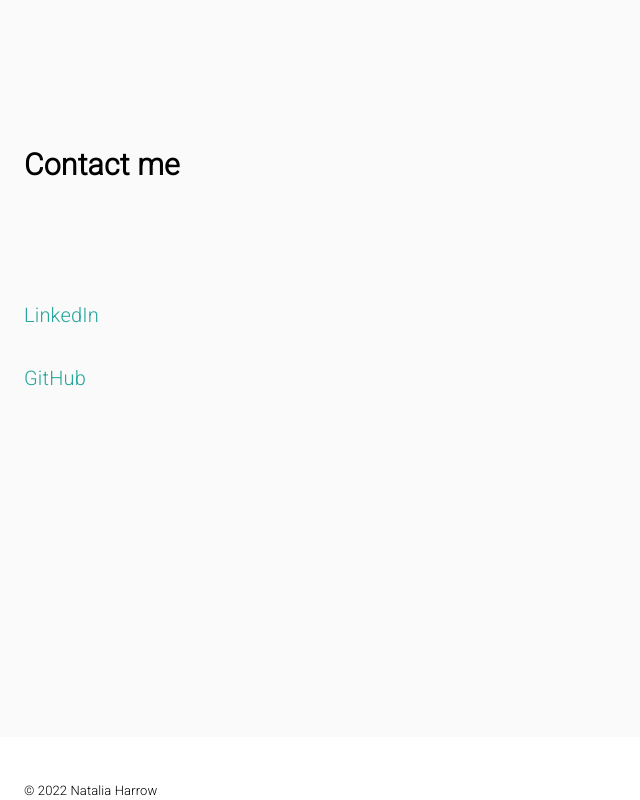
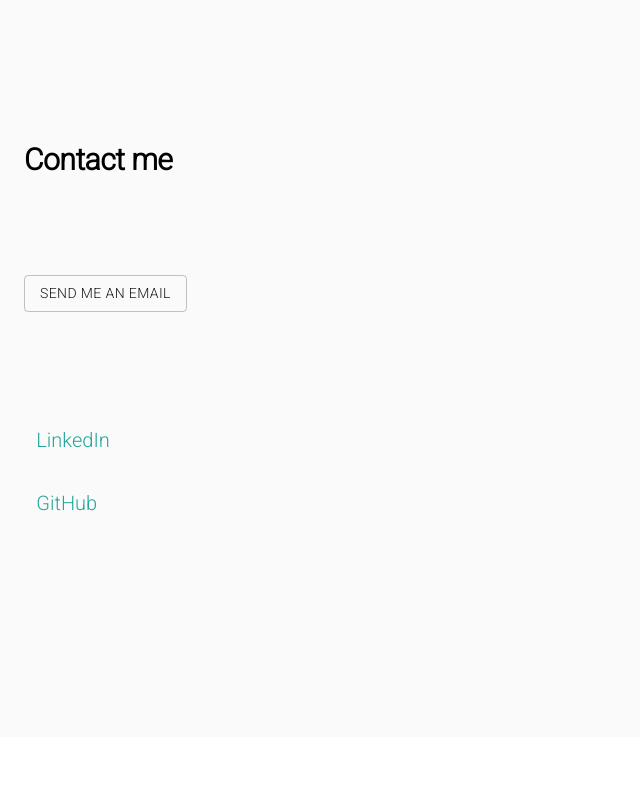
Before and after one commit to nataliaharrow/nataliaharrow, a React (Create React App) app in the folder client/: page / in a window 1280 px wide. Shown: the part 2852-3652 px from the top of the page, without its empty margins (0-640 px from the left). After the commit the page ends 3589 px from the top, so only its background shows below. Built offline with nearby package versions, Linux system fonts and the light colour scheme.

Commit message:
Added an email button

```diff
--- a/client/src/components/Contact.js
+++ b/client/src/components/Contact.js
@@ -1,8 +1,9 @@
 import React from 'react';
 import '@fontsource/roboto/300.css';
-import { Container, Typography } from '@material-ui/core';
+import { Button, Container, Typography } from '@material-ui/core';
 import { makeStyles } from '@material-ui/core/styles';
 import '@fontsource/roboto/100.css';
+import Mailto from './Mailto';
 
 const useStyles = makeStyles(() => ({
   title: {
@@ -10,19 +11,19 @@ const useStyles = makeStyles(() => ({
       fontSize: 30,
       marginTop: "15%"
   },
+  button: {
+    marginTop: "8%",
+  },
   text: {
       fontFamily: "Roboto",
       fontSize: 20,
       lineHeight:3,
-      marginTop: "8%"
+      marginTop: "8%",
+      marginLeft: "1%"
   },
   placeholder: {
       color:  "#fafafa"
   },
-  signature: {
-      fontSize: 13,
-      marginTop: "30%"
-  }
 }));
 
 
@@ -32,15 +33,17 @@ function Contact() {
   return(
     <Container >
       <div className={classes.placeholder}> - </div>
-      <Typography className={classes.title}>
+      <Typography className={classes.title} variant="h1" component="h2">
           <b>Contact me</b>
       </Typography>
-      <Typography className={classes.text}>
+      <Button className={classes.button} variant="outlined">
+        <Mailto email="nataliaharrow@gmail.com" subject="Hello" body="">
+          Send me an email
+        </Mailto>
+      </Button>
+      <Typography className={classes.text} variant="h3" component="h3">
         <a href="https://www.linkedin.com/in/nataliaharrow/" target="_blank" rel="noreferrer" className="slide-left-right">LinkedIn</a><br/>
         <a href="https://github.com/nataliaharrow" target="_blank" rel="noreferrer" className="slide-left-right">GitHub</a><br/>
-      </Typography>
-      <Typography className={classes.signature}>
-        © 2022 Natalia Harrow
       </Typography>
     </Container>
   )
--- /dev/null
+++ b/client/src/components/Mailto.js
@@ -0,0 +1,9 @@
+const Mailto = ({ email, subject = '', body = '', children }) => {
+  let params = subject || body ? '?' : '';
+  if (subject) params += `subject=${encodeURIComponent(subject)}`;
+  if (body) params += `${subject ? '&' : ''}body=${encodeURIComponent(body)}`;
+
+  return <a href={`mailto:${email}${params}`} className="email-button">{children}</a>;
+};
+
+export default Mailto;
--- a/client/src/components/Welcome.css
+++ b/client/src/components/Welcome.css
@@ -89,6 +89,12 @@
     background: #26a69a;
   }
 
+  .email-button {
+    text-decoration:none;
+    display: inline-block;
+    color:#18191b;
+  }
+
 mark.blue {
     color:#26a69a;
     background: none;
```
